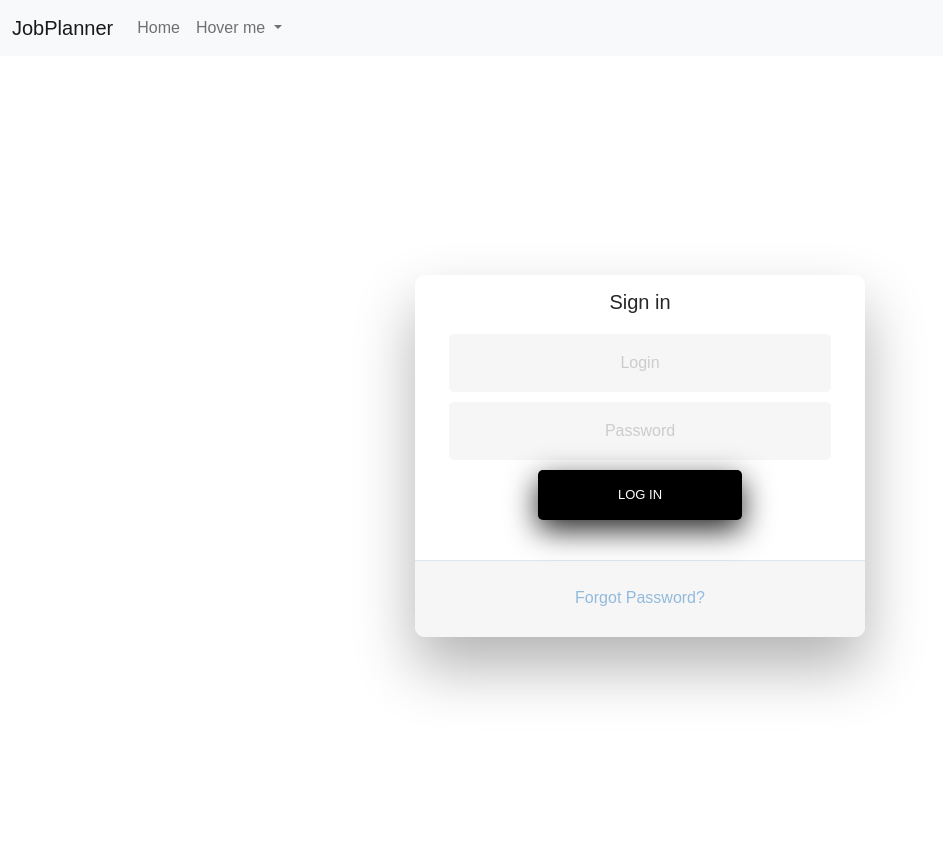
After one commit to floutchi/JobPlanner, a PHP site: page /connexion.html in a window 1280 px wide. The commit adds this page. Shown: the whole page, without its empty margins (0-943 px from the left). Run offline with PHP 8.4, Linux system fonts and the light colour scheme.

Commit message:
Mise en place de la connexion d'un RH

```diff
--- /dev/null
+++ b/connexion.html
@@ -0,0 +1,56 @@
+<!DOCTYPE html>
+<html lang="en">
+<head>
+    <link rel="stylesheet" href="css/bootstrap.min.css">
+    <link rel="stylesheet" href="css/style.css">
+    <script src="js/bootstrap.min.js"></script>
+    <meta charset="UTF-8">
+    <title>Sign in</title>
+</head>
+<body>
+
+<nav class="navbar navbar-expand-lg navbar-light bg-light">
+    <div class="container-fluid">
+        <a class="navbar-brand" href="index.html">JobPlanner</a>
+        <button class="navbar-toggler" type="button" data-bs-toggle="collapse" data-bs-target="#main_nav"  aria-expanded="false" aria-label="Toggle navigation">
+            <span class="navbar-toggler-icon"></span>
+        </button>
+        <div class="collapse navbar-collapse" id="main_nav">
+            <ul class="navbar-nav">
+                <li class="nav-item active"> <a class="nav-link" href="index.html">Home </a> </li>
+                <li class="nav-item dropdown">
+                    <a class="nav-link  dropdown-toggle" href="#" data-bs-toggle="dropdown">  Hover me  </a>
+                    <ul class="dropdown-menu">
+                        <li><a class="dropdown-item" href="#"> Submenu item 1</a></li>
+                        <li><a class="dropdown-item" href="#"> Submenu item 2 </a></li>
+                        <li><a class="dropdown-item" href="#"> Submenu item 3 </a></li>
+                    </ul>
+                </li>
+            </ul>
+        </div> <!-- navbar-collapse.// -->
+    </div> <!-- container-fluid.// -->
+</nav>
+
+
+<div class="wrapper fadeInDown">
+    <div id="formContent">
+        <!-- Tabs Titles -->
+
+        <!-- Login Form -->
+        <form>
+            <h1>Sign in</h1>
+            <input type="text" id="login" class="fadeIn second" name="login" placeholder="Login">
+            <input type="text" id="password" class="fadeIn third" name="login" placeholder="Password">
+            <input type="submit" class="fadeIn fourth" value="Log In">
+        </form>
+
+        <!-- Remind Passowrd -->
+        <div id="formFooter">
+            <a class="underlineHover" href="#">Forgot Password?</a>
+        </div>
+
+    </div>
+</div>
+
+</body>
+</html>
--- a/css/style.css
+++ b/css/style.css
@@ -9,3 +9,263 @@
 .separation {
     margin-bottom: 50%;
 }
+
+body {
+    font-family: "Poppins", sans-serif;
+    height: 100vh;
+}
+
+a {
+    color: #92badd;
+    display:inline-block;
+    text-decoration: none;
+    font-weight: 400;
+}
+
+h2 {
+    text-align: center;
+    font-size: 16px;
+    font-weight: 600;
+    text-transform: uppercase;
+    display:inline-block;
+    margin: 40px 8px 10px 8px;
+    color: #cccccc;
+}
+
+
+
+/* STRUCTURE */
+
+.wrapper {
+    display: flex;
+    align-items: center;
+    flex-direction: column;
+    justify-content: center;
+    width: 100%;
+    min-height: 100%;
+    padding: 20px;
+}
+
+#formContent {
+    -webkit-border-radius: 10px 10px 10px 10px;
+    border-radius: 10px 10px 10px 10px;
+    background: #fff;
+    padding: 30px;
+    width: 90%;
+    max-width: 450px;
+    position: relative;
+    padding: 0px;
+    -webkit-box-shadow: 0 30px 60px 0 rgba(0,0,0,0.3);
+    box-shadow: 0 30px 60px 0 rgba(0,0,0,0.3);
+    text-align: center;
+}
+
+#formFooter {
+    background-color: #f6f6f6;
+    border-top: 1px solid #dce8f1;
+    padding: 25px;
+    text-align: center;
+    -webkit-border-radius: 0 0 10px 10px;
+    border-radius: 0 0 10px 10px;
+}
+
+
+
+/* TABS */
+
+h2.inactive {
+    color: #cccccc;
+}
+
+h2.active {
+    color: #0d0d0d;
+    border-bottom: 2px solid dimgray;
+}
+
+
+
+/* FORM TYPOGRAPHY*/
+
+input[type=button], input[type=submit], input[type=reset]  {
+    background-color: black;
+    border: none;
+    color: white;
+    padding: 15px 80px;
+    text-align: center;
+    text-decoration: none;
+    display: inline-block;
+    text-transform: uppercase;
+    font-size: 13px;
+    -webkit-box-shadow: 0 10px 30px 0 rgb(51, 51, 52);
+    box-shadow: 0 10px 30px 0 rgb(40, 38, 38);
+    -webkit-border-radius: 5px 5px 5px 5px;
+    border-radius: 5px 5px 5px 5px;
+    margin: 5px 20px 40px 20px;
+    -webkit-transition: all 0.3s ease-in-out;
+    -moz-transition: all 0.3s ease-in-out;
+    -ms-transition: all 0.3s ease-in-out;
+    -o-transition: all 0.3s ease-in-out;
+    transition: all 0.3s ease-in-out;
+}
+
+input[type=button]:hover, input[type=submit]:hover, input[type=reset]:hover  {
+    background-color: #1a1818;
+}
+
+input[type=button]:active, input[type=submit]:active, input[type=reset]:active  {
+    -moz-transform: scale(0.95);
+    -webkit-transform: scale(0.95);
+    -o-transform: scale(0.95);
+    -ms-transform: scale(0.95);
+    transform: scale(0.95);
+}
+
+input[type=text] {
+    background-color: #f6f6f6;
+    border: none;
+    color: #0d0d0d;
+    padding: 15px 32px;
+    text-align: center;
+    text-decoration: none;
+    display: inline-block;
+    font-size: 16px;
+    margin: 5px;
+    width: 85%;
+    border: 2px solid #f6f6f6;
+    -webkit-transition: all 0.5s ease-in-out;
+    -moz-transition: all 0.5s ease-in-out;
+    -ms-transition: all 0.5s ease-in-out;
+    -o-transition: all 0.5s ease-in-out;
+    transition: all 0.5s ease-in-out;
+    -webkit-border-radius: 5px 5px 5px 5px;
+    border-radius: 5px 5px 5px 5px;
+}
+
+input[type=text]:focus {
+    background-color: #fff;
+    border-bottom: 2px solid #1a1818;
+}
+
+input[type=text]::placeholder {
+    color: #cccccc;
+}
+
+
+
+/* ANIMATIONS */
+
+/* Simple CSS3 Fade-in-down Animation */
+.fadeInDown {
+    -webkit-animation-name: fadeInDown;
+    animation-name: fadeInDown;
+    -webkit-animation-duration: 1s;
+    animation-duration: 1s;
+    -webkit-animation-fill-mode: both;
+    animation-fill-mode: both;
+}
+
+@-webkit-keyframes fadeInDown {
+    0% {
+        opacity: 0;
+        -webkit-transform: translate3d(0, -100%, 0);
+        transform: translate3d(0, -100%, 0);
+    }
+    100% {
+        opacity: 1;
+        -webkit-transform: none;
+        transform: none;
+    }
+}
+
+@keyframes fadeInDown {
+    0% {
+        opacity: 0;
+        -webkit-transform: translate3d(0, -100%, 0);
+        transform: translate3d(0, -100%, 0);
+    }
+    100% {
+        opacity: 1;
+        -webkit-transform: none;
+        transform: none;
+    }
+}
+
+/* Simple CSS3 Fade-in Animation */
+@-webkit-keyframes fadeIn { from { opacity:0; } to { opacity:1; } }
+@-moz-keyframes fadeIn { from { opacity:0; } to { opacity:1; } }
+@keyframes fadeIn { from { opacity:0; } to { opacity:1; } }
+
+.fadeIn {
+    opacity:0;
+    -webkit-animation:fadeIn ease-in 1;
+    -moz-animation:fadeIn ease-in 1;
+    animation:fadeIn ease-in 1;
+
+    -webkit-animation-fill-mode:forwards;
+    -moz-animation-fill-mode:forwards;
+    animation-fill-mode:forwards;
+
+    -webkit-animation-duration:1s;
+    -moz-animation-duration:1s;
+    animation-duration:1s;
+}
+
+.fadeIn.first {
+    -webkit-animation-delay: 0.4s;
+    -moz-animation-delay: 0.4s;
+    animation-delay: 0.4s;
+}
+
+.fadeIn.second {
+    -webkit-animation-delay: 0.6s;
+    -moz-animation-delay: 0.6s;
+    animation-delay: 0.6s;
+}
+
+.fadeIn.third {
+    -webkit-animation-delay: 0.8s;
+    -moz-animation-delay: 0.8s;
+    animation-delay: 0.8s;
+}
+
+.fadeIn.fourth {
+    -webkit-animation-delay: 1s;
+    -moz-animation-delay: 1s;
+    animation-delay: 1s;
+}
+
+/* Simple CSS3 Fade-in Animation */
+.underlineHover:after {
+    display: block;
+    left: 0;
+    bottom: -10px;
+    width: 0;
+    height: 2px;
+    background-color: #1a1818;
+    content: "";
+    transition: width 0.2s;
+}
+
+.underlineHover:hover {
+    color: #0d0d0d;
+}
+
+.underlineHover:hover:after{
+    width: 100%;
+}
+
+/* OTHERS */
+
+*:focus {
+    outline: none;
+}
+
+#icon {
+    width:60%;
+}
+
+h1{
+    font-size: 20px;
+    color: #282626;
+    margin: 15px;
+}
--- a/index.html
+++ b/index.html
@@ -26,7 +26,7 @@
             </div>
         </div>
         <nav class="navbar navbar-light bg-light bg-opacity-100 justify-content-between">
-            <img src="assets/person-fill.svg" alt="" width="30" height="24">
+           <a href="connexion.html"><img src="assets/person-fill.svg" alt="" width="30" height="24"> </a>
         </nav>
     </nav>
 </div>
```
Also changed, not shown: assets/person-fill.svg (added).
